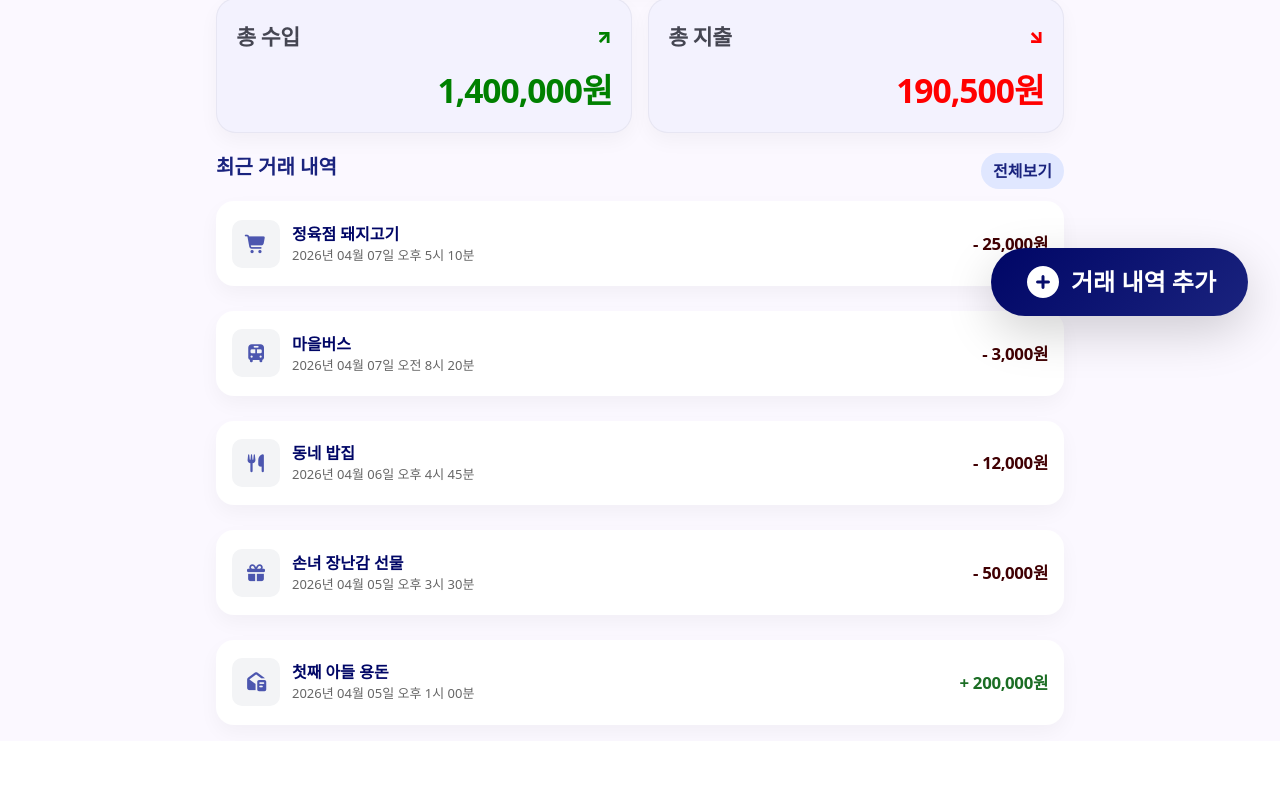
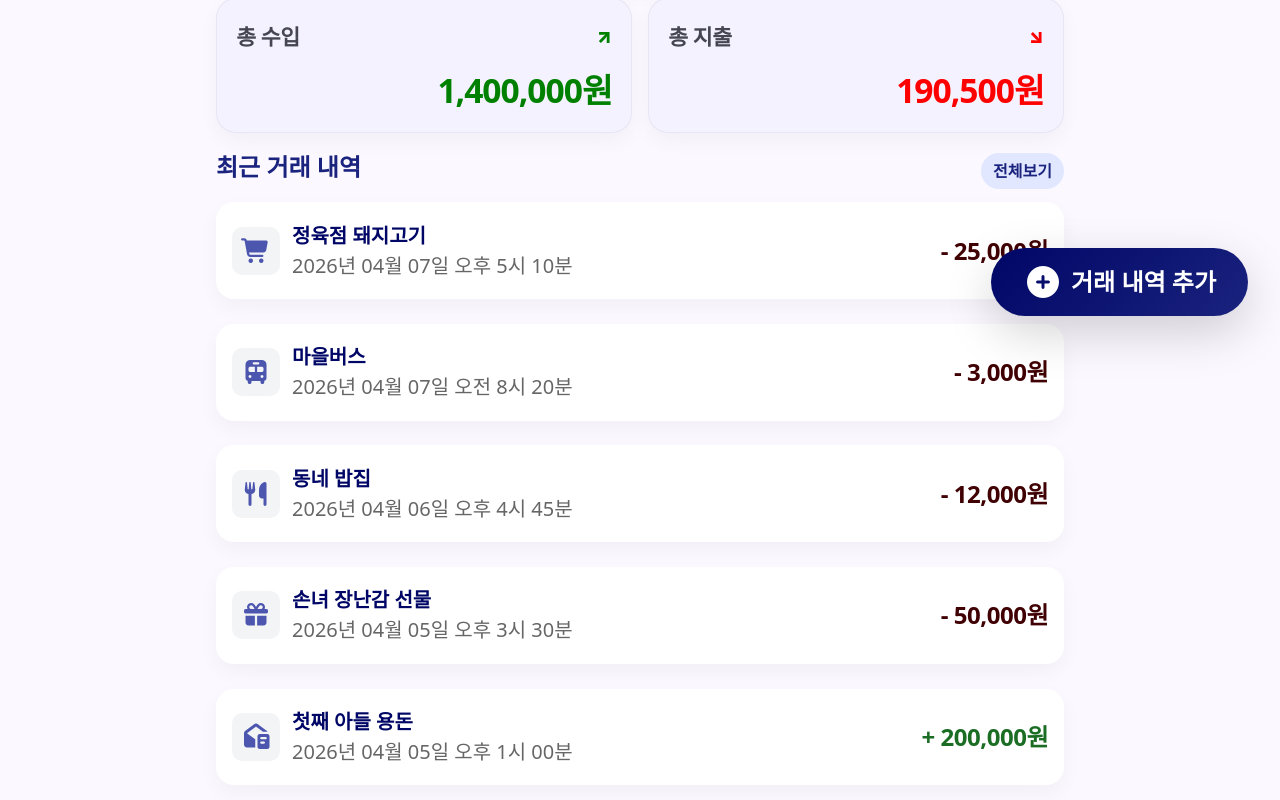
Before and after one commit to KBSkeletonTeam4/Team4_skeleton, a Vue app: page / in a window 1280 px wide. Shown: the part 452-1252 px from the top of the page. Before the commit the page ends 1193 px from the top, so only its background shows below. Built offline with nearby package versions, Linux system fonts and the light colour scheme; data requests are answered from the project's data file.

Commit message:
style: Apply font size changing feature

```diff
--- a/src/components/common/FloatingAddBtn.vue
+++ b/src/components/common/FloatingAddBtn.vue
@@ -16,7 +16,7 @@
 
 <script setup>
 // 클릭 이벤트를 부모에게 전달하기 위한 설정
-defineEmits(["add-click"]);
+defineEmits(['add-click']);
 </script>
 
 <style scoped>
@@ -44,10 +44,10 @@ defineEmits(["add-click"]);
   box-shadow: 0 16px 40px rgba(0, 6, 102, 0.4);
 }
 .fab-icon {
-  font-size: 2.5rem;
+  font-size: 2.5em;
 }
 .fab-text {
-  font-size: 1.75rem;
+  font-size: 1.75em;
   font-weight: 900;
 }
 </style>
--- a/src/components/common/Header.vue
+++ b/src/components/common/Header.vue
@@ -51,14 +51,14 @@ const goToSettings = () => {
 
 .titleText {
   /* 불필요한 고정 width, height를 제거하여 텍스트가 자연스럽게 위치하도록 수정 */
-  font-size: 32px;
+  font-size: 2em;
   font-weight: 900;
   margin: 0;
 }
 
 .gearIcon {
   /* 3. 아이콘 세로 정중앙 정렬: 고정 width/height를 지우고 font-size로 크기 제어 */
-  font-size: 36px;
+  font-size: 2.25em;
   color: #000666;
   cursor: pointer; /* 마우스 오버 시 손가락 모양으로 변경 */
 }
--- a/src/components/history/FilterBar.vue
+++ b/src/components/history/FilterBar.vue
@@ -28,7 +28,7 @@
 defineProps({
   currentFilter: { type: String, required: true },
 });
-defineEmits(["change-filter"]);
+defineEmits(['change-filter']);
 </script>
 
 <style scoped>
@@ -47,7 +47,7 @@ defineEmits(["change-filter"]);
   border-radius: 32px;
   background: transparent;
   color: #000666; /* 메인 남색 */
-  font-size: 1.25rem;
+  font-size: 1.25em;
   font-weight: 700;
   border: none;
   cursor: pointer;
--- a/src/components/home/RecentList.vue
+++ b/src/components/home/RecentList.vue
@@ -6,11 +6,7 @@
     </div>
 
     <div class="recent-list">
-      <div
-        class="recent-item"
-        v-for="item in items"
-        :key="item.id"
-      >
+      <div class="recent-item" v-for="item in items" :key="item.id">
         <div class="left">
           <div class="icon-box">
             <i :class="['fas', getIcon(item.type, item.category)]"></i>
@@ -57,7 +53,10 @@ const transactionStore = useTransactionStore();
 // 아이콘 가져오기 (스토어의 카테고리 데이터 활용)
 const getIcon = (type, category) => {
   // 스토어에서 불러온 카테고리 배열을 사용합니다.
-  const categories = type === 'expense' ? transactionStore.expenseCategories : transactionStore.incomeCategories;
+  const categories =
+    type === 'expense'
+      ? transactionStore.expenseCategories
+      : transactionStore.incomeCategories;
 
   const cat = categories.find((c) => c.name === category);
 
@@ -93,18 +92,78 @@ const goToHistory = () => {
 
 <style scoped>
 /* (기존의 CSS 스타일 코드는 충돌이 없으므로 그대로 두시면 됩니다!) */
-.recent-wrapper { margin-top: 20px; }
-.recent-header { display: flex; justify-content: space-between; align-items: center; margin-bottom: 16px; }
-.recent-header h3 { font-size: 20px; font-weight: bold; color: #1a237e; }
-.more-btn { padding: 6px 12px; border-radius: 20px; border: none; background-color: #e0e7ff; color: #1a237e; font-weight: bold; cursor: pointer; }
-.recent-list { display: flex; flex-direction: column; gap: 12px; }
-.recent-item { display: flex; justify-content: space-between; align-items: center; padding: 16px; border-radius: 12px; background-color: #ffffff; border: 1px solid #eee; }
-.left { display: flex; align-items: center; gap: 12px; }
-.icon-box { width: 48px; height: 48px; border-radius: 10px; background-color: #f3f4f6; display: flex; align-items: center; justify-content: center; }
-.icon-box i { font-size: 18px; color: #4c56af; }
-.info .title { font-weight: bold; font-size: 16px; }
-.info .date { font-size: 13px; color: #666; }
-.amount { font-weight: bold; font-size: 16px; }
-.amount.income { color: #1b6d24; }
-.amount.expense { color: #ba1a1a; }
+.recent-wrapper {
+  margin-top: 20px;
+}
+.recent-header {
+  display: flex;
+  justify-content: space-between;
+  align-items: center;
+  margin-bottom: 16px;
+}
+.recent-header h3 {
+  font-size: 1.5em;
+  font-weight: bold;
+  color: #1a237e;
+}
+.more-btn {
+  padding: 6px 12px;
+  border-radius: 20px;
+  border: none;
+  background-color: #e0e7ff;
+  color: #1a237e;
+  font-weight: bold;
+  cursor: pointer;
+}
+.recent-list {
+  display: flex;
+  flex-direction: column;
+  gap: 12px;
+}
+.recent-item {
+  display: flex;
+  justify-content: space-between;
+  align-items: center;
+  padding: 16px;
+  border-radius: 12px;
+  background-color: #ffffff;
+  border: 1px solid #eee;
+}
+.left {
+  display: flex;
+  align-items: center;
+  gap: 12px;
+}
+.icon-box {
+  width: 48px;
+  height: 48px;
+  border-radius: 10px;
+  background-color: #f3f4f6;
+  display: flex;
+  align-items: center;
+  justify-content: center;
+}
+.icon-box i {
+  font-size: 1.5em;
+  color: #4c56af;
+}
+.info .title {
+  font-weight: bold;
+  font-size: 1.25em;
+}
+.info .date {
+  font-size: 1.25em;
+  color: #666;
+}
+.amount {
+  font-weight: bold;
+}
+.amount.income {
+  color: #1b6d24;
+  font-size: 1.5em;
+}
+.amount.expense {
+  color: #ba1a1a;
+  font-size: 1.5em;
+}
 </style>
--- a/src/components/home/SummaryCard.vue
+++ b/src/components/home/SummaryCard.vue
@@ -79,7 +79,7 @@ const formatCurrency = (value) => {
 
 .balance-label {
   margin: 0 0 0.9rem;
-  font-size: 1.45rem;
+  font-size: 1.45em;
   color: #5c5f73;
   font-weight: 600;
   letter-spacing: -0.02em;
@@ -87,7 +87,7 @@ const formatCurrency = (value) => {
 
 .balance-amount {
   margin: 0;
-  font-size: 3.4rem;
+  font-size: 3.4em;
   line-height: 1.08;
   font-weight: 900;
   color: #000666;
@@ -98,7 +98,7 @@ const formatCurrency = (value) => {
   margin: 1rem auto 0;
   display: inline-block;
   padding: 0.45rem 0.9rem;
-  font-size: 0.95rem;
+  font-size: 0.95em;
   color: #5c5f73;
   background: #e2e1ed;
   border-radius: 999px;
@@ -128,7 +128,7 @@ const formatCurrency = (value) => {
 
 .summary-label {
   margin: 0;
-  font-size: 1.35rem;
+  font-size: 1.35em;
   color: #454652;
   font-weight: 600;
   letter-spacing: -0.02em;
@@ -141,7 +141,7 @@ const formatCurrency = (value) => {
 
 .summary-amount {
   display: block;
-  font-size: 2.1rem;
+  font-size: 2.1em;
   font-weight: 900;
   text-align: right;
   letter-spacing: -0.03em;
@@ -160,15 +160,15 @@ const formatCurrency = (value) => {
 
 @media (max-width: 768px) {
   .balance-label {
-    font-size: 1.2rem;
+    font-size: 1.2em;
   }
 
   .balance-amount {
-    font-size: 2.6rem;
+    font-size: 2.6em;
   }
 
   .balance-sub {
-    font-size: 0.85rem;
+    font-size: 0.85em;
   }
 
   .summary-row {
@@ -176,11 +176,11 @@ const formatCurrency = (value) => {
   }
 
   .summary-label {
-    font-size: 1.15rem;
+    font-size: 1.15em;
   }
 
   .summary-amount {
-    font-size: 1.8rem;
+    font-size: 1.8em;
   }
 }
 </style>
--- a/src/pages/Home.vue
+++ b/src/pages/Home.vue
@@ -1,6 +1,6 @@
 <template>
   <div class="home-page component-wrapper p-3">
-  <!--   component-wrapper p-3 빼야 할 수도 있음   -->
+    <!--   component-wrapper p-3 빼야 할 수도 있음   -->
     <section class="top-bar">
       <div></div>
       <button class="login-btn" @click="goToUserPage">
@@ -143,7 +143,7 @@ const handleLogout = () => {
   border: none;
   border-radius: 999px;
   padding: 0.7rem 1.2rem;
-  font-size: 0.95rem;
+  font-size: 0.95em;
   font-weight: 800;
   cursor: pointer;
   transition:
@@ -173,7 +173,7 @@ const handleLogout = () => {
 .month-title {
   margin: 0;
   padding: 0 0.45rem 0.15rem;
-  font-size: 1.85rem;
+  font-size: 1.85em;
   font-weight: 900;
   color: #000666;
   letter-spacing: -0.03em;
@@ -188,7 +188,7 @@ const handleLogout = () => {
   border-radius: 50%;
   background: transparent;
   color: #767683;
-  font-size: 1.55rem;
+  font-size: 1.55em;
   font-weight: 900;
   cursor: pointer;
   transition:
@@ -213,7 +213,7 @@ const handleLogout = () => {
 
 :deep(.recent-title) {
   margin: 0;
-  font-size: 1.8rem;
+  font-size: 1.8em;
   font-weight: 900;
   color: #000666;
   letter-spacing: -0.03em;
@@ -252,14 +252,14 @@ const handleLogout = () => {
 
 :deep(.category) {
   margin: 0 0 0.3rem;
-  font-size: 1.05rem;
+  font-size: 1.05em;
   font-weight: 700;
   color: #1a1b23;
 }
 
 :deep(.date) {
   margin: 0;
-  font-size: 0.88rem;
+  font-size: 0.88em;
   color: #6f7080;
 }
 
@@ -268,7 +268,7 @@ const handleLogout = () => {
 }
 
 :deep(.amount) {
-  font-size: 1.05rem;
+  font-size: 1.05em;
   font-weight: 900;
   letter-spacing: -0.02em;
 }
@@ -287,11 +287,11 @@ const handleLogout = () => {
   }
 
   .month-title {
-    font-size: 1.55rem;
+    font-size: 1.55em;
   }
 
   :deep(.recent-title) {
-    font-size: 1.5rem;
+    font-size: 1.5em;
   }
 
   :deep(.recent-item) {
@@ -299,11 +299,11 @@ const handleLogout = () => {
   }
 
   :deep(.category) {
-    font-size: 0.98rem;
+    font-size: 0.98em;
   }
 
   :deep(.amount) {
-    font-size: 1rem;
+    font-size: 1em;
   }
   .logout-btn {
     width: 100%;
@@ -312,7 +312,7 @@ const handleLogout = () => {
     padding: 1rem;
     background: #000666;
     color: #ffffff;
-    font-size: 1.05rem;
+    font-size: 1.05em;
     font-weight: 900;
     cursor: pointer;
   }
--- a/src/pages/Login.vue
+++ b/src/pages/Login.vue
@@ -113,7 +113,7 @@ const goToSignup = () => {
 .auth-title {
   margin: 0 0 0.5rem;
   text-align: center;
-  font-size: 2rem;
+  font-size: 2em;
   font-weight: 900;
   color: #000666;
 }
@@ -121,7 +121,7 @@ const goToSignup = () => {
 .auth-subtitle {
   margin: 0 0 1.5rem;
   text-align: center;
-  font-size: 1rem;
+  font-size: 1em;
   color: #666b7a;
 }
 
@@ -132,7 +132,7 @@ const goToSignup = () => {
 .form-group label {
   display: block;
   margin-bottom: 0.45rem;
-  font-size: 0.95rem;
+  font-size: 0.95em;
   font-weight: 700;
   color: #1a1b23;
 }
@@ -142,7 +142,7 @@ const goToSignup = () => {
   padding: 0.95rem 1rem;
   border: 1px solid #d8d9e8;
   border-radius: 14px;
-  font-size: 1rem;
+  font-size: 1em;
   outline: none;
   background: #ffffff;
   box-sizing: border-box;
@@ -159,7 +159,7 @@ const goToSignup = () => {
   border: none;
   border-radius: 14px;
   padding: 0.95rem 1rem;
-  font-size: 1rem;
+  font-size: 1em;
   font-weight: 800;
   cursor: pointer;
 }
--- a/src/pages/Signup.vue
+++ b/src/pages/Signup.vue
@@ -120,7 +120,7 @@ const goToLogin = () => {
 .auth-title {
   margin: 0 0 0.5rem;
   text-align: center;
-  font-size: 2rem;
+  font-size: 2em;
   font-weight: 900;
   color: #000666;
 }
@@ -128,7 +128,7 @@ const goToLogin = () => {
 .auth-subtitle {
   margin: 0 0 1.5rem;
   text-align: center;
-  font-size: 1rem;
+  font-size: 1em;
   color: #666b7a;
 }
 
@@ -139,7 +139,7 @@ const goToLogin = () => {
 .form-group label {
   display: block;
   margin-bottom: 0.45rem;
-  font-size: 0.95rem;
+  font-size: 0.95em;
   font-weight: 700;
   color: #1a1b23;
 }
@@ -149,7 +149,7 @@ const goToLogin = () => {
   padding: 0.95rem 1rem;
   border: 1px solid #d8d9e8;
   border-radius: 14px;
-  font-size: 1rem;
+  font-size: 1em;
   outline: none;
   background: #ffffff;
   box-sizing: border-box;
@@ -166,7 +166,7 @@ const goToLogin = () => {
   border: none;
   border-radius: 14px;
   padding: 0.95rem 1rem;
-  font-size: 1rem;
+  font-size: 1em;
   font-weight: 800;
   cursor: pointer;
 }
```
Also changed, not shown: src/pages/History.vue (+11 -11 lines), src/pages/Settings.vue (+21 -21 lines), src/pages/Transaction.vue (+13 -13 lines).
